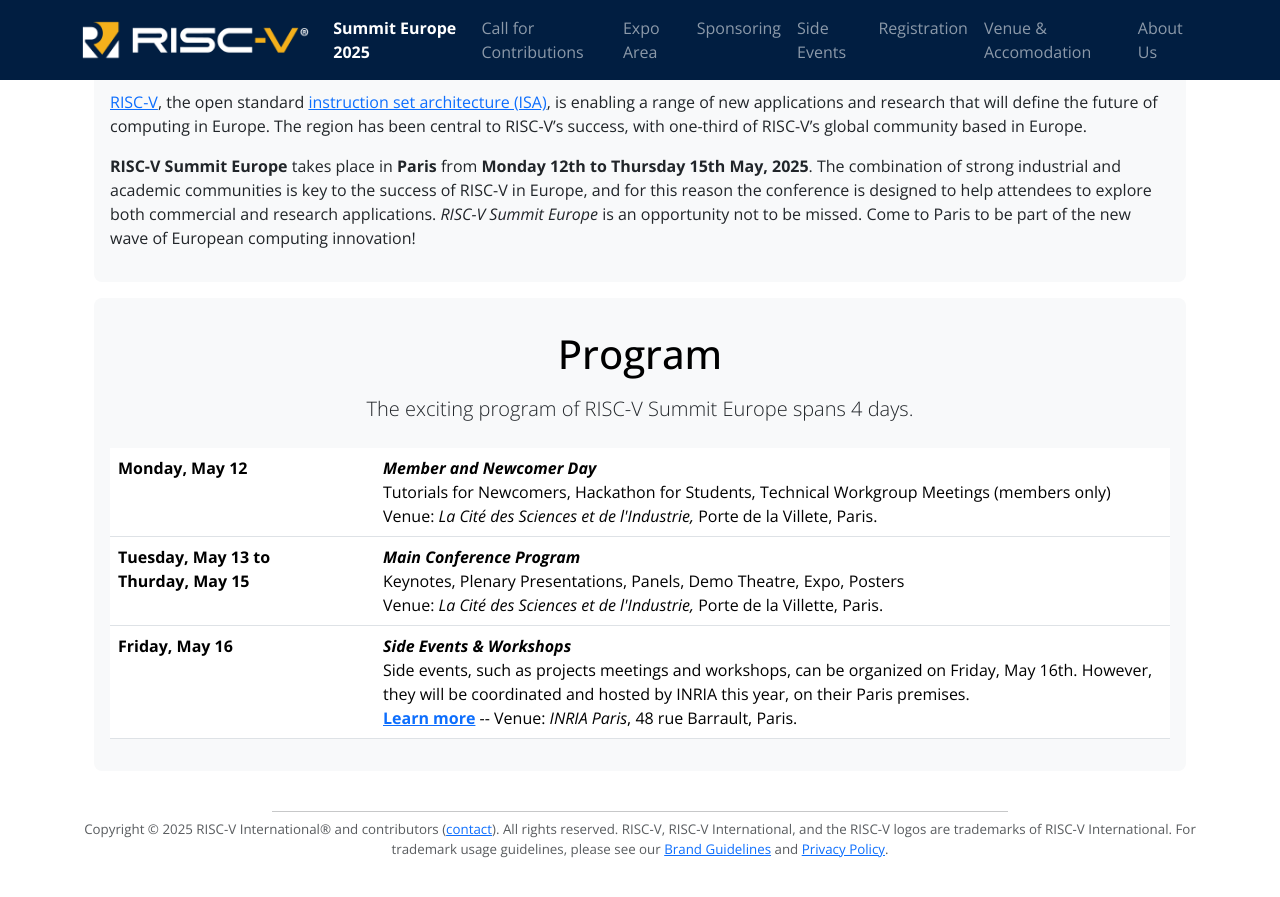
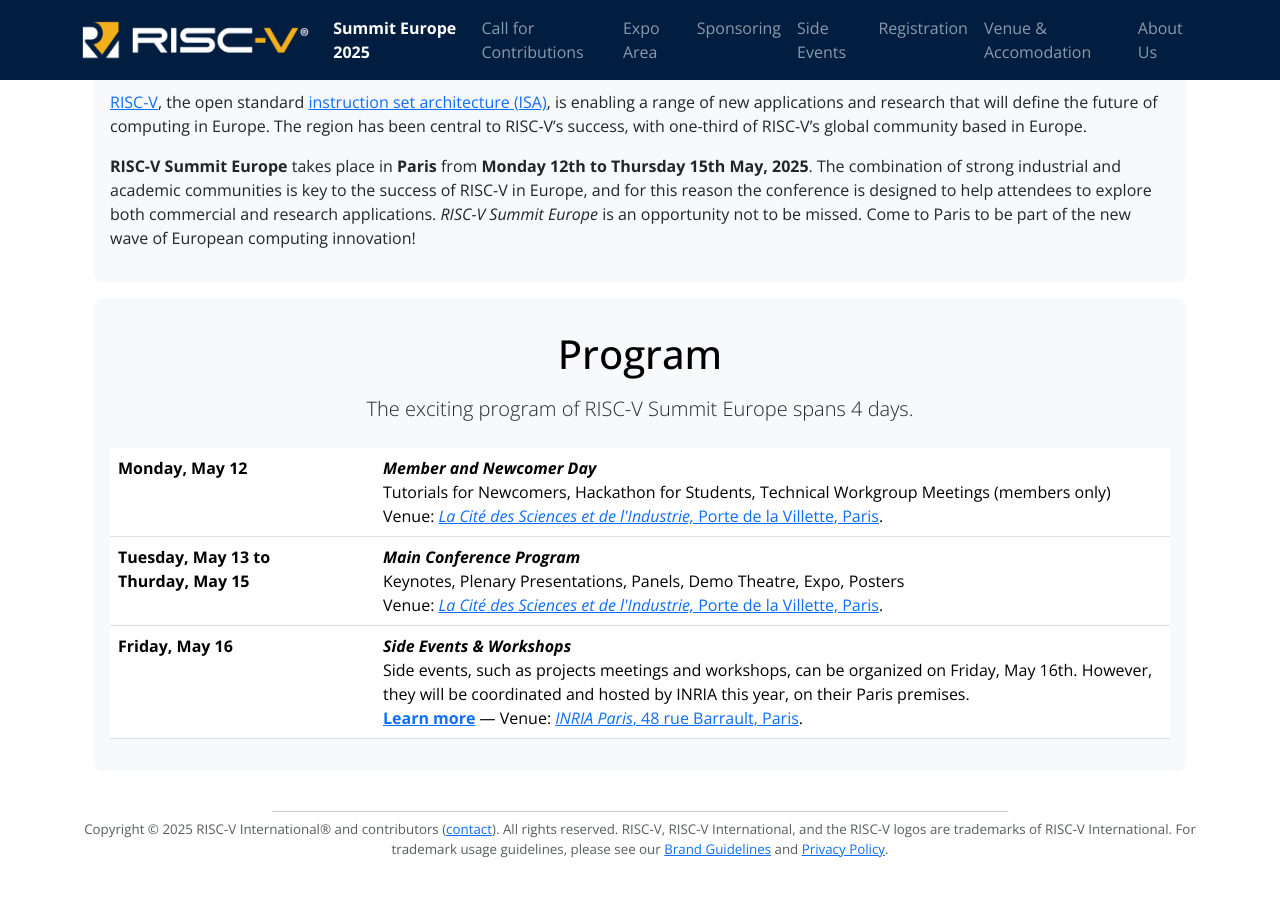
Before and after one commit to riscv-europe/summit-website-development, a Jekyll site: the page built from summit/2025/index.md, in a window 1280 px wide and 900 px high, scrolled down 653 px. Shown: the top 897 px of the window. Built offline with Jekyll 4.4.1, drawn with Linux system fonts in a browser that asks for light colours; some of the changed lines change nothing that is shown.

Commit message:
Add: links to the venues on the main page.

```diff
--- a/summit/2025/index.md
+++ b/summit/2025/index.md
@@ -39,7 +39,7 @@
     <td style="width: 25%"><b>Monday, May 12</b></td>
     <td><b><i>Member and Newcomer Day</i></b><br />Tutorials for Newcomers, Hackathon for Students, Technical Workgroup
       Meetings (members only)
-	  <br/> Venue: <em>La Cité des Sciences et de l'Industrie,</em> Porte de la Villete, Paris.
+	  <br/> Venue: <a href="https://maps.app.goo.gl/7373NynYU2eFzuy16"><em>La Cité des Sciences et de l'Industrie,</em> Porte de la Villette, Paris</a>.
 	  <!-- <br /><a href="twgs"><b>Learn more</b></a> -->
 	  </td>
   </tr>
@@ -47,7 +47,7 @@
     <td><b>Tuesday, May 13 to<br /> Thurday, May 15</b></td>
     <td><b><i>Main Conference Program</i></b><br />Keynotes, Plenary Presentations, Panels, Demo Theatre, Expo,
       Posters
-	  <br/> Venue: <em>La Cité des Sciences et de l'Industrie,</em> Porte de la Villette, Paris.
+	  <br/> Venue: <a href="https://maps.app.goo.gl/7373NynYU2eFzuy16"><em>La Cité des Sciences et de l'Industrie,</em> Porte de la Villette, Paris</a>.
 	  <!-- <br /><a href="conference"><b>Learn more</b></a> -->
 	  </td>
   </tr>
@@ -57,7 +57,7 @@
 	Side events, such as projects meetings and workshops, can be
 	organized on Friday, May 16th. However, they will be
 	coordinated and hosted by INRIA this year, on their Paris premises.
-	<br /><a href="side-events"><b>Learn more</b></a> -- Venue: <em>INRIA Paris</em>, 48 rue Barrault, Paris.</td>
+	<br/><a href="side-events"><b>Learn more</b></a> &mdash; Venue: <a href="https://maps.app.goo.gl/HfXzsJaiiNpe6TKu5"><em>INRIA Paris</em>, 48 rue Barrault, Paris</a>.</td>
   </tr>
 </table>
 
```
